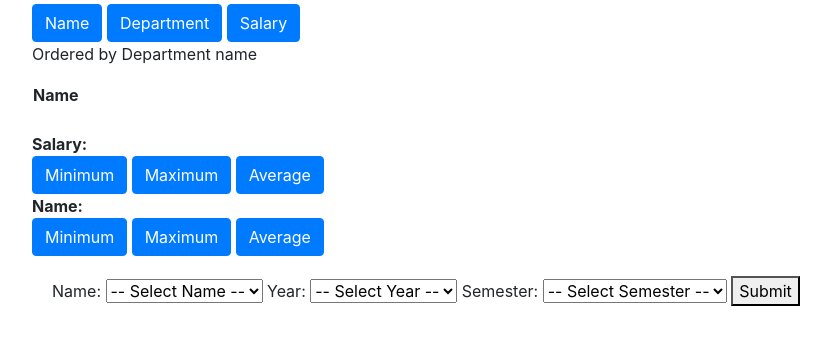
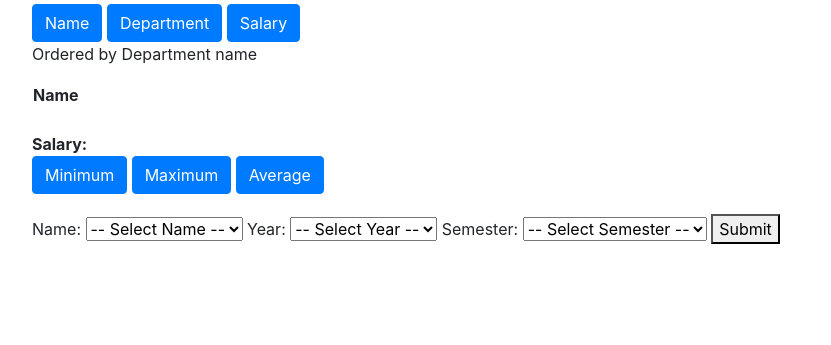
Before and after one commit to devlencm/ee468project, a Django app: page /salary/ in a window 1280 px wide. Shown: the part 157-502 px from the top of the page, without its empty margins (68-899 px from the left). Run offline with Django 3.2, Linux system fonts and the light colour scheme; data that the repository does not hold is empty; some libraries are stand-ins or nearby versions.

Commit message:
Formatting fixes

```diff
--- a/ee468proj/ee468proj/views.py
+++ b/ee468proj/ee468proj/views.py
@@ -36,14 +36,20 @@ def admin2(request):
              '= instructor.id right join takes on takes.course_id = teaches.course_id ' \
              'where name = %s and takes.year = %s and takes.semester = %s group by takes.semester, takes.year;'
     if (semester == 2):
-        query3 = 'select sum(amount) from investigator as v join grantaward as g on v.award_id = g.award_id and v.agent = g.agent join instructor on id = teacher_id where name = %s and ((startYear = %s and startMonth <= 6) or (startYear >= %s and endYear>= %s) or (endYear = %s and endMonth <= 6));'
+        query3 = 'select sum(amount) from investigator as v join grantaward as g on v.award_id = g.award_id and v.agent ' \
+                 '= g.agent join instructor on id = teacher_id where name = %s and ((startYear = %s and startMonth <= 6)' \
+                 ' or (startYear >= %s and endYear>= %s) or (endYear = %s and endMonth <= 6));'
     else:
-        query3 = 'select sum(amount) from investigator as v join grantaward as g on v.award_id = g.award_id and v.agent = g.agent join instructor on id = teacher_id where name = %s and ((startYear = %s and startMonth <= 12) or (startYear >= %s and endYear>= %s) or (endYear = %s and endMonth > 8));'
+        query3 = 'select sum(amount) from investigator as v join grantaward as g on v.award_id = g.award_id and v.agent ' \
+                 '= g.agent join instructor on id = teacher_id where name = %s and ((startYear = %s and startMonth <= 12)' \
+                 ' or (startYear >= %s and endYear>= %s) or (endYear = %s and endMonth > 8));'
 
     if semester == 2:
-        query4 = 'select count(title) from publication join instructor on id = teacher_id where name = %s and ((year = %s and month < 6) or (year > %s));'
+        query4 = 'select count(title) from publication join instructor on id = teacher_id where name = %s and ((year = ' \
+                 '%s and month < 6) or (year > %s));'
     else:
-        query4 = 'select count(title) from publication join instructor on id = teacher_id where name = %s and ((year = %s and month <= 12) or (year > %s));'
+        query4 = 'select count(title) from publication join instructor on id = teacher_id where name = %s and ((year = ' \
+                 '%s and month <= 12) or (year > %s));'
 
     mycursor.execute(query1, (name, year, semester))
     result1 = mycursor.fetchone()[0]
@@ -74,6 +80,7 @@ def admin2(request):
     else:
         context = {'names': names, 'years': years, 'semesters': semesters}
         return render(request, 'base.html', context)
+
 
 def instructor(request):
     return render(request, "instructor.html")
--- a/ee468proj/myapp/templates/base.html
+++ b/ee468proj/myapp/templates/base.html
@@ -6,7 +6,7 @@
 <link rel="stylesheet" href="https://stackpath.bootstrapcdn.com/bootstrap/4.5.0/css/bootstrap.min.css" integrity="sha384-9aIt2nRpC12Uk9gS9baDl411NQApFmC26EwAOH8WgZl5MYYxFfc+NcPb1dKGj7Sk" crossorigin="anonymous">
     <style>
         form {
-            margin: 20px;
+            margin-top: 20px;
         }
     </style>
 </head>
@@ -29,12 +29,6 @@
         <button class="btn btn-primary" onclick="window.location.href='/salary'">Salary</button>
   {% block salary %} {% endblock %}
     <br><b>Salary:</b></br>
-        <button class="btn btn-primary" onclick="window.location.href='/minumumTable'">Minimum</button>
-        <button class="btn btn-primary" onclick="window.location.href='/maximumTable'">Maximum</button>
-        <button class="btn btn-primary" onclick="window.location.href='/averageTable'">Average</button>
-
-        {% block name %} {% endblock %}
-    <br><b>Name:</b></br>
         <button class="btn btn-primary" onclick="window.location.href='/minumumTable'">Minimum</button>
         <button class="btn btn-primary" onclick="window.location.href='/maximumTable'">Maximum</button>
         <button class="btn btn-primary" onclick="window.location.href='/averageTable'">Average</button>
```
